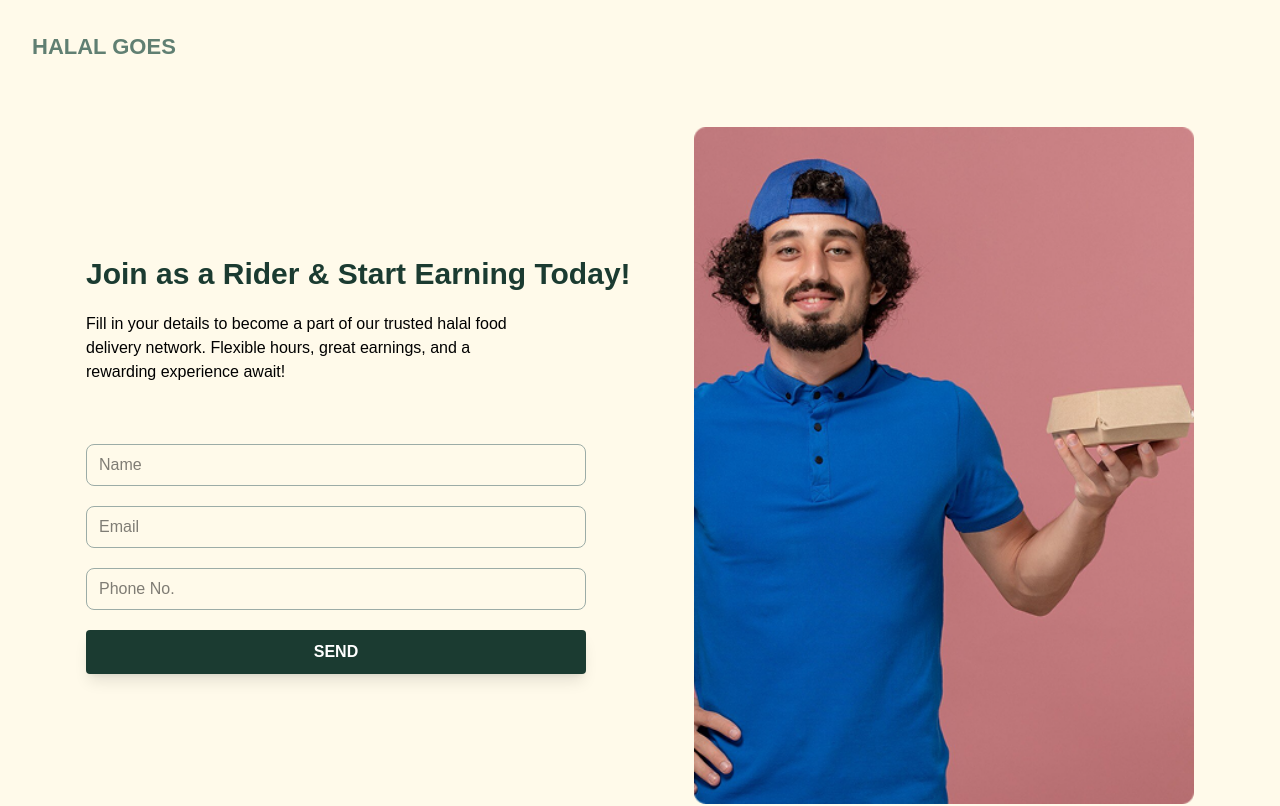
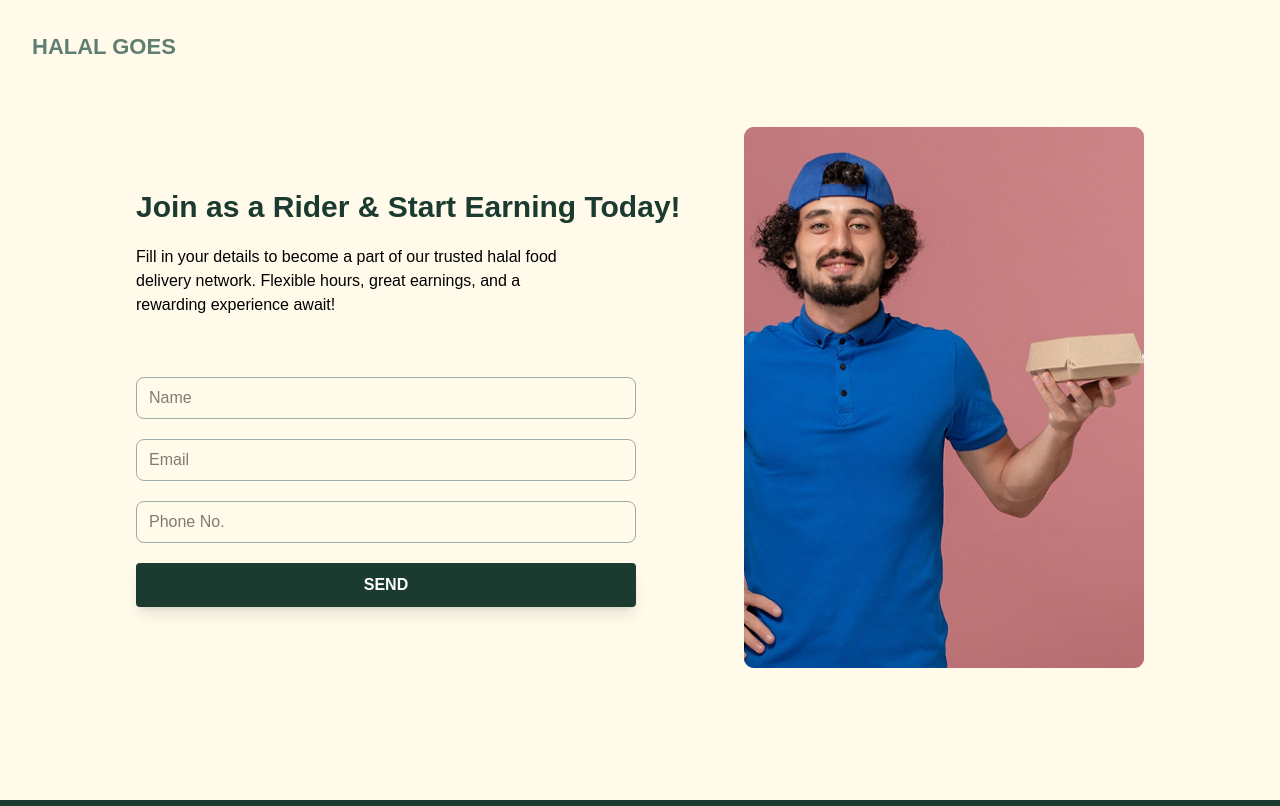
Before and after one commit to zeezz7/halalfoodcad, a Next.js app: page /registerRider in a window 1280 px wide. Shown: the top 806 px of the page. Built offline with nearby package versions, Linux system fonts and the light colour scheme; a web font is replaced by a local one.

Commit message:
image height

```diff
--- a/src/pages/registerRestaurant.js
+++ b/src/pages/registerRestaurant.js
@@ -44,7 +44,7 @@ export default function registerRestaurant() {
             <Image
               src="/rest1.png"
               alt="Restaurant"
-              width={500}
+              width={400}
               height={400}
               className="object-contain"
             />
--- a/src/pages/registerRider.js
+++ b/src/pages/registerRider.js
@@ -44,8 +44,8 @@ export default function registerRider() {
             <Image
               src="/rider1.png"
               alt="Rider"
-              width={500}
-              height={400}
+              width={400}
+              height={300}
               className="object-contain"
             />
           </div>
```
